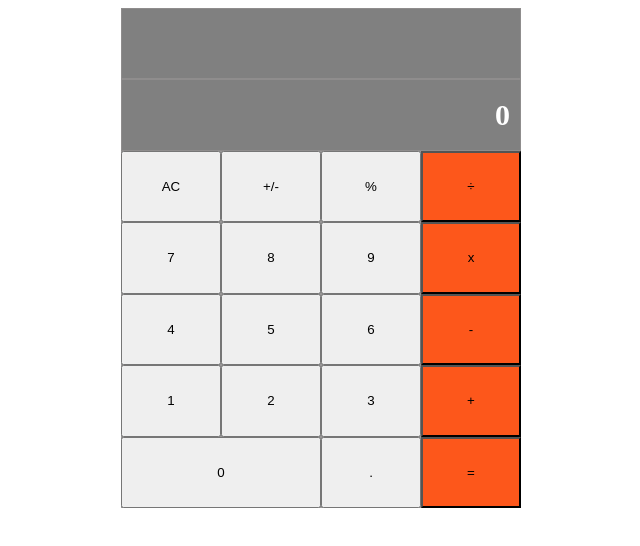
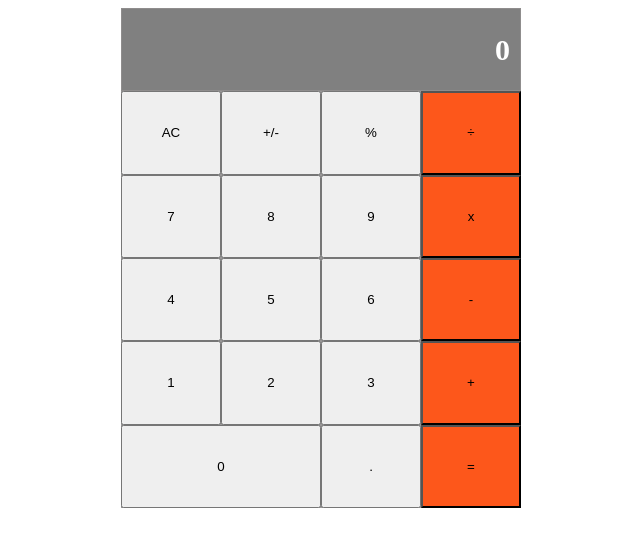
Before and after one commit to Mhdez221993/math_magicians, a React (Create React App) app: page / in a window 1280 px wide. Shown: the top 546 px of the page, without its empty margins (319-959 px from the left). Built offline with nearby package versions, Linux system fonts and the light colour scheme.

Commit message:
Remove first screen & Add props validators

```diff
--- a/src/calculator.css
+++ b/src/calculator.css
@@ -10,7 +10,7 @@
   margin: 0 auto;
   display: grid;
   grid-template-columns: 1fr;
-  grid-template-rows: 1fr 1fr 5fr;
+  grid-template-rows: 1fr 5fr;
 }
 
 .Display {
--- a/src/components/Calculator.js
+++ b/src/components/Calculator.js
@@ -1,6 +1,5 @@
 import React, { useState } from 'react';
 import calculate from '../logic/calculate';
-import getCurrOperation from '../logic/getCurrOperation';
 import Buttons from './Buttons';
 import Screen from './Screen';
 
@@ -15,13 +14,11 @@ const Calculator = () => {
   };
 
   const {
-    next, total, operation, equalSign,
+    next, total,
   } = state;
   const curr = next || total || '0';
-  const currOperation = getCurrOperation([total, operation, next, equalSign]);
   return (
     <div className="Calculator">
-      <Screen value={[currOperation]} />
       <Screen value={curr} />
       <Buttons handleClick={handleClick} />
     </div>
```
Also changed, not shown: src/components/Screen.js (+5 -2 lines).
